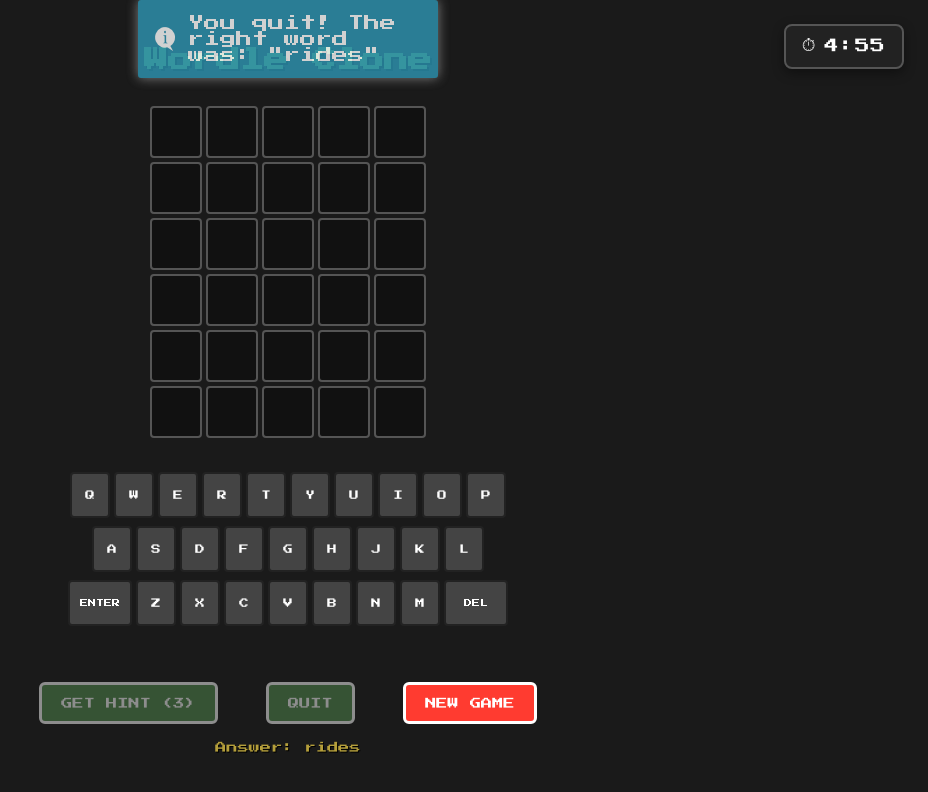
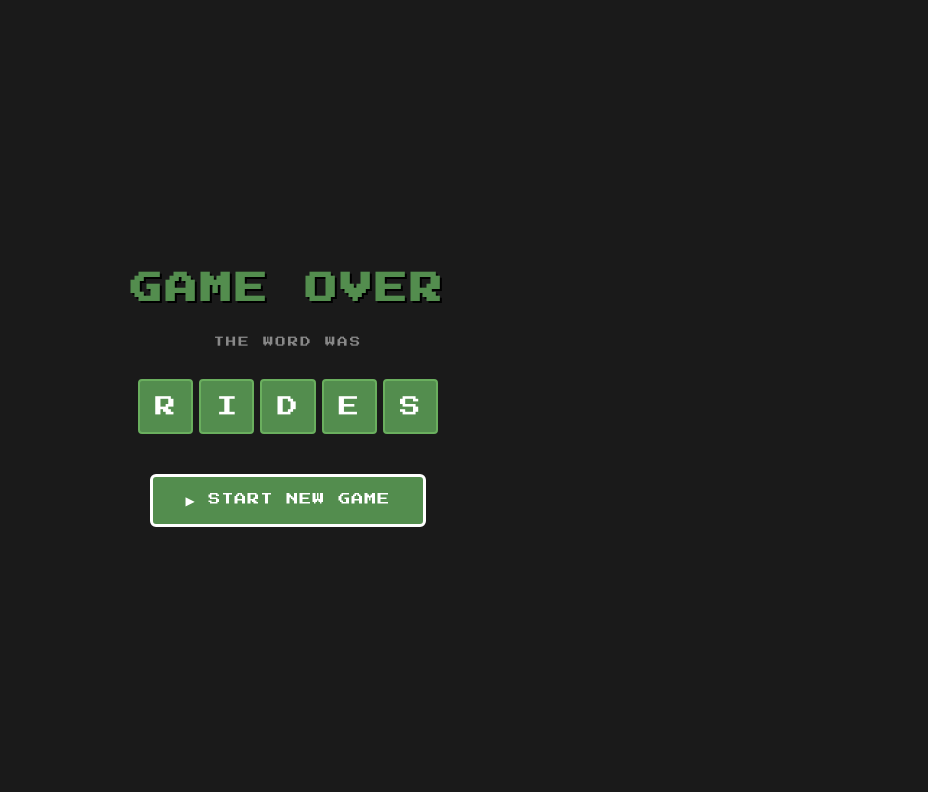
Before and after one commit to Arindam-Roy2004/wordle-ai-game, a React (Vite) app: page / in a window 1280 px wide. Both pictures are taken after a click on the button "QUIT". Shown: the top 792 px of the page, without its empty margins (352-1280 px from the left). Built offline with nearby package versions, Linux system fonts and the light colour scheme.

Commit message:
feat: Added new page for quit

```diff
--- a/index.html
+++ b/index.html
@@ -5,7 +5,7 @@
   <meta charset="UTF-8" />
   <link rel="icon" type="image/svg+xml" href="/favicon.svg" />
   <meta name="viewport" content="width=device-width, initial-scale=1.0" />
-  <title>Wordle Clone</title>
+  <title>Wordle</title>
 </head>
 
 <body>
--- a/src/App.tsx
+++ b/src/App.tsx
@@ -7,6 +7,7 @@ import './App.css';
 import { WORDS } from './utils/words';
 import { GameBoard } from './components/GameBoard';
 import { Keyboard } from './components/Keyboard';
+import { QuitScreen } from './components/QuitScreen';
 import { playKeyPress, playDelete, playSubmit, playWin, playError } from './utils/sounds';
 import { fireConfetti } from './utils/confetti';
 
@@ -21,6 +22,7 @@ function App() {
   const [hint, setHint] = useState<string>('');
   const [hintsLeft, setHintsLeft] = useState(3);
   const [isGameFinished, setIsGameFinished] = useState(false);
+  const [hasQuit, setHasQuit] = useState(false);
   const [isLoadingHint, setIsLoadingHint] = useState(false);
   const [timeLeft, setTimeLeft] = useState(300); // 5 minute timer
   const roundRef = useRef(1);
@@ -49,6 +51,7 @@ function App() {
     setHint('');
     setHintsLeft(3);
     setIsGameFinished(false);
+    setHasQuit(false);
     setTimeLeft(300); // Reset timer
     roundRef.current += 1;
     console.log("Answer:", randomWord, "| Round:", roundRef.current);
@@ -239,10 +242,14 @@ function App() {
     return `${m}:${s.toString().padStart(2, '0')}`;
   };
 
+  if (hasQuit) {
+    return <QuitScreen word={rightGuessString} onNewGame={resetGame} />;
+  }
+
   return (
     <div className="app-container">
       <header className="app-header">
-        <h1>Wordle Clone</h1>
+        <h1>WORDLE</h1>
         <div className={`timer ${timeLeft <= 60 ? 'timer-warning' : ''}`}>
           <span className="timer-icon">⏱</span>
           <span>{formatTime(timeLeft)}</span>
@@ -272,8 +279,7 @@ function App() {
           className="hint-btn quit-btn"
           onClick={() => {
             setIsGameFinished(true);
-            toastr.info(`You quit! The right word was: "${rightGuessString}"`);
-            setHint(`Answer: ${rightGuessString}`);
+            setHasQuit(true);
           }}
           disabled={isGameFinished}
         >
--- /dev/null
+++ b/src/components/QuitScreen.css
@@ -0,0 +1,127 @@
+/* ── Quit / Game-Over Screen ── */
+
+.quit-screen {
+  position: fixed;
+  inset: 0;
+  z-index: 1000;
+  display: flex;
+  flex-direction: column;
+  align-items: center;
+  justify-content: center;
+  background-color: #1a1a1a;
+  gap: 2rem;
+  padding: 2rem;
+  box-sizing: border-box;
+}
+
+/* ── GAME OVER title ── */
+.quit-title {
+  font-family: 'Press Start 2P', cursive;
+  font-size: 2rem;
+  color: #538d4e;
+  text-shadow: 2px 2px 0 #000;
+  text-align: center;
+  letter-spacing: 3px;
+  margin: 0;
+}
+
+/* ── Sub-heading ── */
+.quit-subtitle {
+  font-family: 'Press Start 2P', cursive;
+  font-size: 0.65rem;
+  color: #888;
+  letter-spacing: 2px;
+  text-transform: uppercase;
+}
+
+/* ── Revealed word tiles ── */
+.quit-word-row {
+  display: flex;
+  gap: 6px;
+}
+
+.quit-tile {
+  width: 3.2rem;
+  height: 3.2rem;
+  display: flex;
+  align-items: center;
+  justify-content: center;
+  font-family: 'Press Start 2P', cursive;
+  font-size: 1.3rem;
+  text-transform: uppercase;
+  color: #fff;
+  background-color: #538d4e;
+  border: 2px solid #6aaf5e;
+  border-radius: 4px;
+}
+
+/* ── Start New Game button ── */
+.quit-start-btn {
+  font-family: 'Press Start 2P', cursive;
+  font-size: 0.75rem;
+  color: #fff;
+  background-color: #538d4e;
+  border: 3px solid #fff;
+  border-radius: 6px;
+  padding: 1rem 2rem;
+  cursor: pointer;
+  letter-spacing: 1px;
+  text-transform: uppercase;
+  transition: background-color 0.2s, border-color 0.2s;
+  margin-top: 0.5rem;
+}
+
+.quit-start-btn:hover {
+  background-color: #6aaf5e;
+  border-color: #538d4e;
+}
+
+.quit-start-btn:active {
+  transform: scale(0.97);
+}
+
+/* ── Responsive — Tablet ── */
+@media (max-width: 768px) {
+  .quit-title {
+    font-size: 1.5rem;
+  }
+
+  .quit-tile {
+    width: 2.6rem;
+    height: 2.6rem;
+    font-size: 1rem;
+  }
+
+  .quit-start-btn {
+    font-size: 0.65rem;
+    padding: 0.8rem 1.6rem;
+  }
+}
+
+/* ── Responsive — Phone ── */
+@media (max-width: 480px) {
+  .quit-screen {
+    gap: 1.5rem;
+    padding: 1rem;
+  }
+
+  .quit-title {
+    font-size: 1rem;
+    letter-spacing: 2px;
+  }
+
+  .quit-subtitle {
+    font-size: 0.5rem;
+  }
+
+  .quit-tile {
+    width: calc((100vw - 4rem) / 5.5);
+    height: calc((100vw - 4rem) / 5.5);
+    font-size: 0.85rem;
+  }
+
+  .quit-start-btn {
+    font-size: 0.5rem;
+    padding: 0.7rem 1.2rem;
+  }
+}
--- /dev/null
+++ b/src/components/QuitScreen.tsx
@@ -0,0 +1,28 @@
+import './QuitScreen.css';
+
+interface QuitScreenProps {
+  word: string;
+  onNewGame: () => void;
+}
+
+export function QuitScreen({ word, onNewGame }: QuitScreenProps) {
+  return (
+    <div className="quit-screen">
+      <h1 className="quit-title">GAME OVER</h1>
+
+      <span className="quit-subtitle">The word was</span>
+
+      <div className="quit-word-row">
+        {word.split('').map((letter, i) => (
+          <div className="quit-tile" key={i}>
+            {letter}
+          </div>
+        ))}
+      </div>
+
+      <button className="quit-start-btn" onClick={onNewGame}>
+        ▶ START NEW GAME
+      </button>
+    </div>
+  );
+}
```
